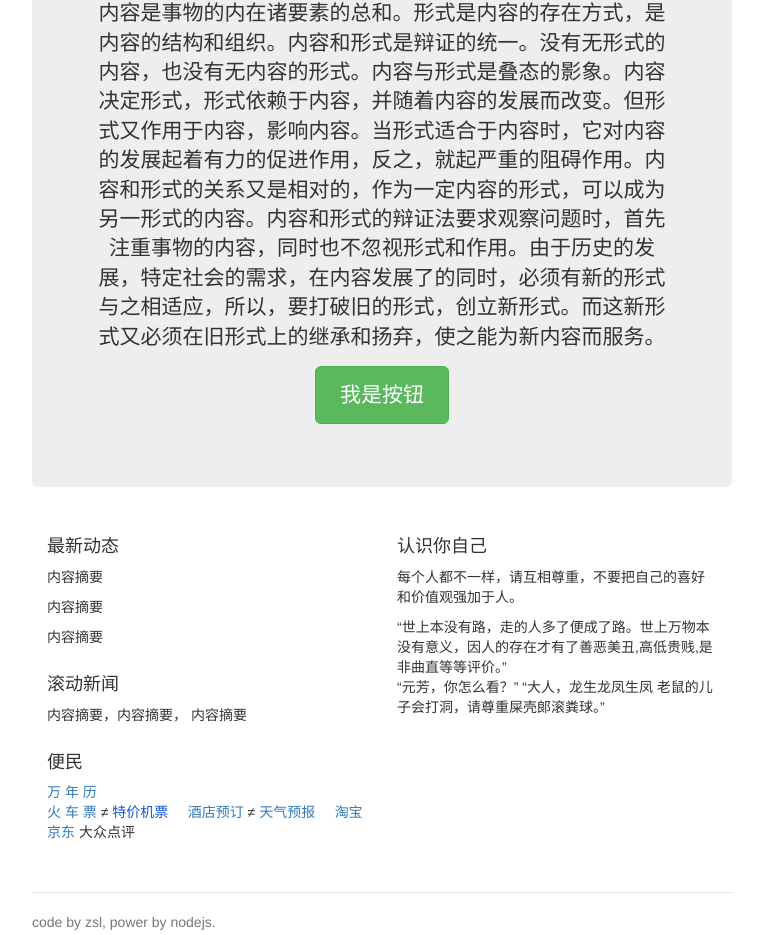
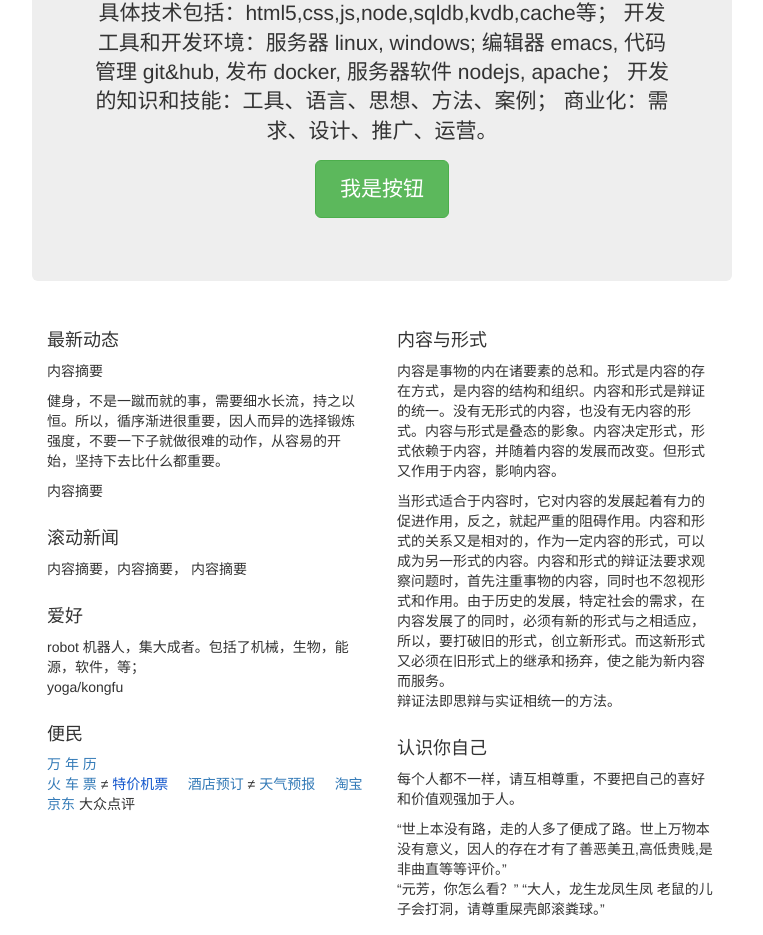
Before and after one commit to zslx/nodejs, a website: page v/welcome.html in a window 1280 px wide. Shown: the part 260-1195 px from the top of the page, without its empty margins (258-1021 px from the left). Drawn offline with nearby package versions, Linux system fonts and the light colour scheme.

Commit message:
设计细化

```diff
--- a/v/welcome.html
+++ b/v/welcome.html
@@ -23,19 +23,24 @@
         <h3 class="text-muted">Welcome</h3>
       </header>
       <section class="jumbotron">
-        <h1>内容与形式</h1>
-        <p class="lead">内容是事物的内在诸要素的总和。形式是内容的存在方式，是内容的结构和组织。内容和形式是辩证的统一。没有无形式的内容，也没有无内容的形式。内容与形式是叠态的影象。内容决定形式，形式依赖于内容，并随着内容的发展而改变。但形式又作用于内容，影响内容。当形式适合于内容时，它对内容的发展起着有力的促进作用，反之，就起严重的阻碍作用。内容和形式的关系又是相对的，作为一定内容的形式，可以成为另一形式的内容。内容和形式的辩证法要求观察问题时，首先注重事物的内容，同时也不忽视形式和作用。由于历史的发展，特定社会的需求，在内容发展了的同时，必须有新的形式与之相适应，所以，要打破旧的形式，创立新形式。而这新形式又必须在旧形式上的继承和扬弃，使之能为新内容而服务。</p>
+        <h1>web技术和应用</h1>
+        <p class="lead"> 具体技术包括：html5,css,js,node,sqldb,kvdb,cache等；
+          开发工具和开发环境：服务器 linux, windows; 编辑器 emacs, 代码管理 git&hub, 发布 docker, 服务器软件 nodejs, apache；
+          开发的知识和技能：工具、语言、思想、方法、案例；
+        商业化：需求、设计、推广、运营。</p>
         <p><a class="btn btn-lg btn-success" href="#" role="button">我是按钮</a></p>
-        <!-- <p class="lead">辩证法即思辩与实证相统一的方法。</p> -->
       </section>
       <section class="row marketing">
         <div class="col-lg-6">
           <h4>最新动态</h4>
           <p>内容摘要</p>
-          <p>内容摘要</p>
+          <p>健身，不是一蹴而就的事，需要细水长流，持之以恒。所以，循序渐进很重要，因人而异的选择锻炼强度，不要一下子就做很难的动作，从容易的开始，坚持下去比什么都重要。</p>
           <p>内容摘要</p>
           <h4>滚动新闻</h4>
           <p>内容摘要，内容摘要， 内容摘要</p>
+          <h4>爱好</h4>
+          <p>robot 机器人，集大成者。包括了机械，生物，能源，软件，等；<br>
+            yoga/kongfu</p>
           <h4>便民</h4>
           <p>
             <a href="http://www.nongli.com/item3/" target="_blank">万 年 历</a>
@@ -49,6 +54,10 @@
           </p>
         </div>
         <div class="col-lg-6">
+          <h4>内容与形式</h4>
+          <p>内容是事物的内在诸要素的总和。形式是内容的存在方式，是内容的结构和组织。内容和形式是辩证的统一。没有无形式的内容，也没有无内容的形式。内容与形式是叠态的影象。内容决定形式，形式依赖于内容，并随着内容的发展而改变。但形式又作用于内容，影响内容。</p>
+          <p>当形式适合于内容时，它对内容的发展起着有力的促进作用，反之，就起严重的阻碍作用。内容和形式的关系又是相对的，作为一定内容的形式，可以成为另一形式的内容。内容和形式的辩证法要求观察问题时，首先注重事物的内容，同时也不忽视形式和作用。由于历史的发展，特定社会的需求，在内容发展了的同时，必须有新的形式与之相适应，所以，要打破旧的形式，创立新形式。而这新形式又必须在旧形式上的继承和扬弃，使之能为新内容而服务。<br>
+            辩证法即思辩与实证相统一的方法。</p>
           <h4>认识你自己</h4>
           <p> 每个人都不一样，请互相尊重，不要把自己的喜好和价值观强加于人。</p>
           <p>
@@ -59,7 +68,7 @@
         </div>
       </section>
       <footer class="footer">
-        <p>code by zsl, power by nodejs.</p>
+        <p>code by , power by bootstrap.</p>
         <p>祝愿大家健康、成功、快乐！</p>
       </footer>
     </div>
```
Also changed, not shown: modules/vxapi.js (+7 -0 lines), 1 other file.
